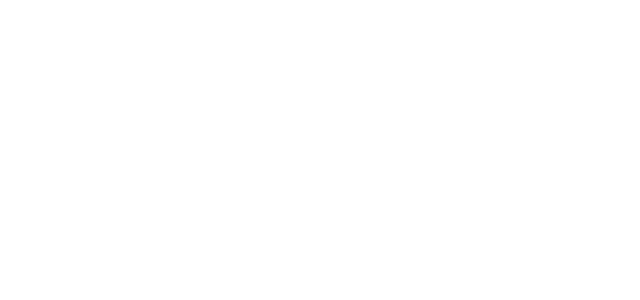
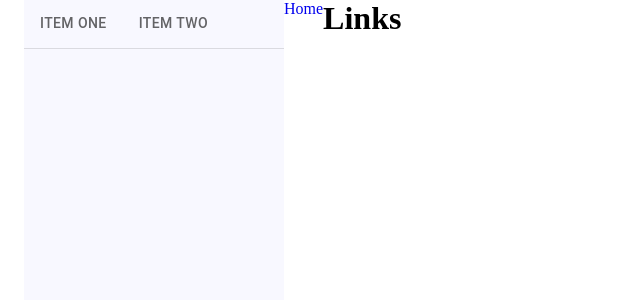
Before and after one commit to WBGreenArrow/devnology-challenge, a React app in the folder front-end/: page /links in a window 1280 px wide. Before the commit this address had no page. Shown: the top 300 px of the page, without its empty margins (0-640 px from the left). Built offline with nearby package versions, Linux system fonts and the light colour scheme; the HTML template or start-up script is replaced by a standard one.

Commit message:
feat: config dashboard routes

```diff
--- a/front-end/package.json
+++ b/front-end/package.json
@@ -13,6 +13,7 @@
     "@emotion/styled": "^11.10.5",
     "@material-ui/core": "^4.12.4",
     "@mui/icons-material": "^5.11.0",
+    "@mui/lab": "^5.0.0-alpha.119",
     "@mui/material": "^5.11.8",
     "localforage": "^1.10.0",
     "match-sorter": "^6.3.1",
--- /dev/null
+++ b/front-end/src/components/SideBar/index.tsx
@@ -0,0 +1,38 @@
+import { useState, useEffect } from 'react'
+import { Grid, Box } from '@mui/material'
+import { useNavigate } from 'react-router-dom'
+
+import { useStyles } from './styles'
+
+import Tab from '@mui/material/Tab'
+import TabContext from '@mui/lab/TabContext'
+import TabList from '@mui/lab/TabList'
+
+export const SideBar = () => {
+  const [router, setRouter] = useState('')
+  const navigate = useNavigate()
+  const classes = useStyles()
+
+  const handleChange = (event: React.SyntheticEvent, newValue: string) => {
+    setRouter(newValue)
+  }
+
+  useEffect(() => {
+    if (router !== '') {
+      navigate(router.toLowerCase())
+    }
+  }, [router])
+
+  return (
+    <Grid item className={classes.sideBarContainer}>
+      <TabContext value={router}>
+        <Box sx={{ borderBottom: 1, borderColor: 'divider' }}>
+          <TabList onChange={handleChange} aria-label="lab API tabs example">
+            <Tab label="Item One" value="Links" />
+            <Tab label="Item Two" value="User" />
+          </TabList>
+        </Box>
+      </TabContext>
+    </Grid>
+  )
+}
--- /dev/null
+++ b/front-end/src/components/SideBar/styles.ts
@@ -0,0 +1,10 @@
+import { makeStyles } from '@material-ui/core/styles'
+
+export const useStyles = makeStyles((theme?: any) => ({
+  sideBarContainer: {
+    width: 260,
+    heigth: '100%',
+
+    backgroundColor: '#F8F8FF',
+  },
+}))
--- /dev/null
+++ b/front-end/src/pages/Home/index.tsx
@@ -0,0 +1,35 @@
+import { useState } from 'react'
+import {
+  Container,
+  Box,
+  Grid,
+  TextField,
+  FormControl,
+  OutlinedInput,
+  InputAdornment,
+  Button,
+  IconButton,
+} from '@mui/material'
+
+import { Link, Outlet } from 'react-router-dom'
+
+import { useStyles } from './styles'
+import { SideBar } from '../../components/SideBar'
+
+export const DashBoard = () => {
+  const classes = useStyles()
+
+  return (
+    <Container maxWidth={'xl'}>
+      <Box sx={{ width: '100%', height: '100vh' }}>
+        <Grid container sx={{ height: '100%' }}>
+          <SideBar />
+          <Link to="/user">Home</Link>
+          <Grid item sm>
+            <Outlet />
+          </Grid>
+        </Grid>
+      </Box>
+    </Container>
+  )
+}
--- /dev/null
+++ b/front-end/src/pages/Home/styles.ts
@@ -0,0 +1,3 @@
+import { makeStyles } from '@material-ui/core/styles'
+
+export const useStyles = makeStyles((theme?: any) => ({}))
--- a/front-end/src/routes.tsx
+++ b/front-end/src/routes.tsx
@@ -1,32 +1,37 @@
 import { Routes, Route, Navigate } from 'react-router-dom'
-import { Authentication } from './pages/Authentication'
+import { Authentication } from './pages/Login'
+import { DashBoard } from './pages/Home'
 
 type PrivateRouteProps = {
   children: JSX.Element
 }
 
-export const PrivateRoute = ({ children }: PrivateRouteProps) => {
+export const PrivateRoutes = ({ children }: PrivateRouteProps) => {
   const isAuthenticated = true
 
   if (isAuthenticated) {
     return children
   }
 
-  return <Navigate to="/auth" />
+  return <Navigate to="/login" />
 }
 
 const RoutesProvider = () => {
   return (
     <Routes>
-      <Route path="/auth" element={<Authentication />} />
+      <Route path="/login" element={<Authentication />} />
+
       <Route
         path="/"
         element={
-          <PrivateRoute>
-            <h1>Teste</h1>
-          </PrivateRoute>
+          <PrivateRoutes>
+            <DashBoard />
+          </PrivateRoutes>
         }
-      />
+      >
+        <Route path="/user" element={<h1>User</h1>} />
+        <Route path="/links" element={<h1>Links</h1>} />
+      </Route>
     </Routes>
   )
 }
```
Also changed, not shown: front-end/src/pages/Login/index.tsx (renamed from front-end/src/pages/Authentication/index.tsx), front-end/src/pages/Login/styles.ts (renamed from front-end/src/pages/Authentication/styles.ts), 1 other file (tests, documents, lock files or other folders).
